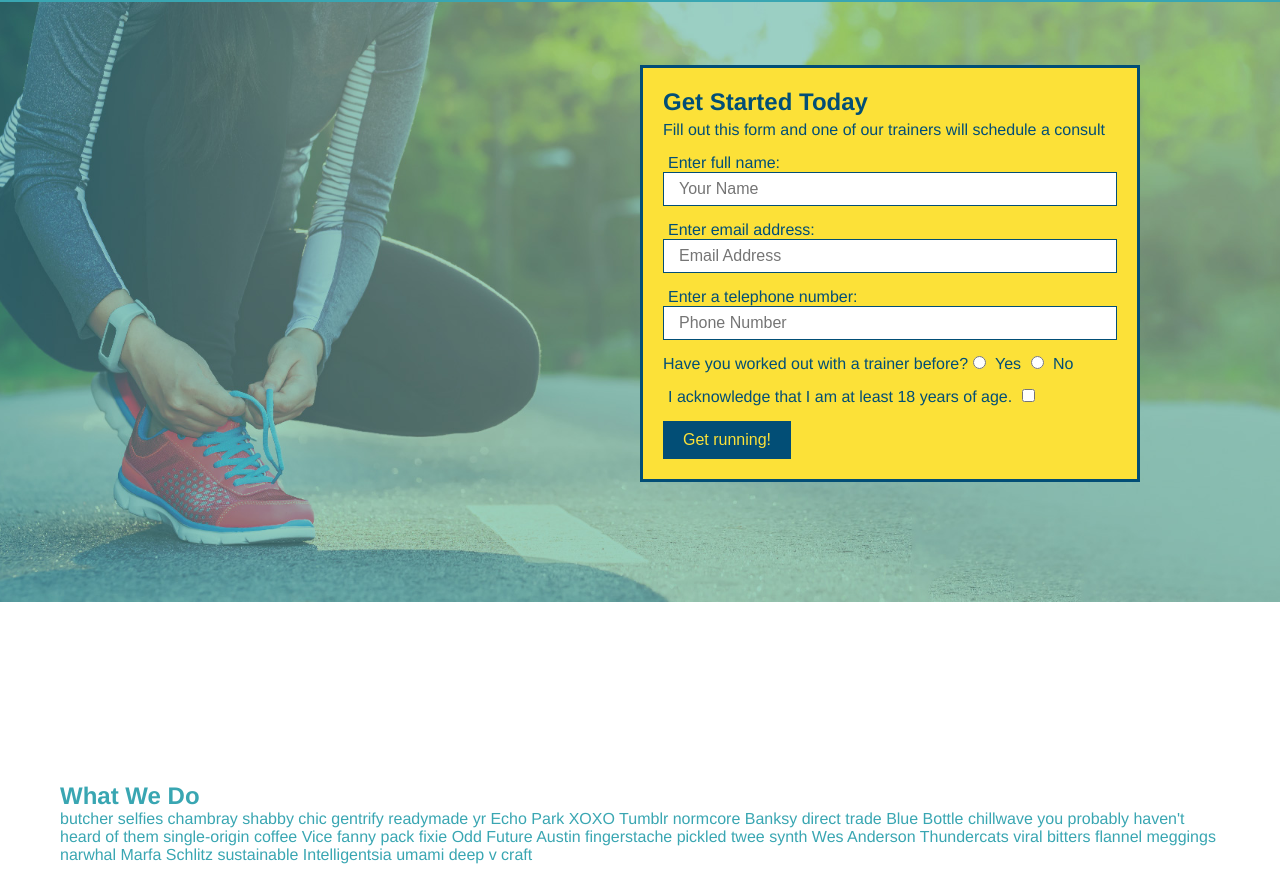
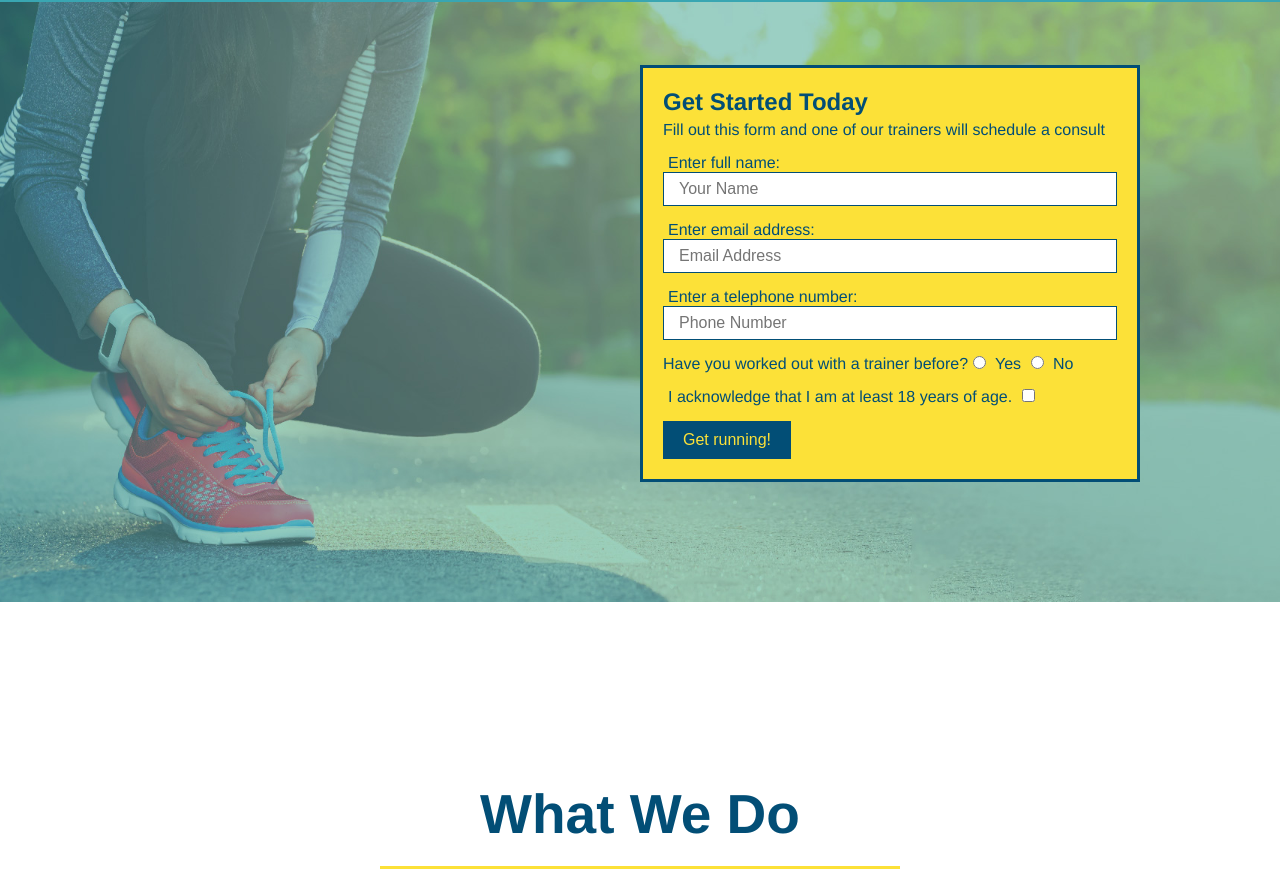
Before and after one commit to arand013/Run-Buddy, a plain HTML site: page index.html in a window 1280 px wide. Shown: the part 80-952 px from the top of the page. Drawn offline with Linux system fonts and the light colour scheme.

Commit message:
style what we do section

```diff
--- a/assets/style.css
+++ b/assets/style.css
@@ -128,3 +128,27 @@ section {
 
 
 /* Hero Style End */
+
+/* New CSS styles */
+
+.intro {
+  text-align: center;
+}
+
+.intro h2 {
+  font-size: 55px;
+  color: #024e76;
+  margin-bottom: 35px;
+  padding: 0 100px 20px 100px;
+  border-bottom: 3px solid;
+  border-color: #fce138;
+  display: inline-block;
+}
+
+.intro p {
+  line-height: 1.7;
+  color: #39a6b2;
+  width: 80%;
+  font-size: 20px;
+  margin: 0 auto;
+}
--- a/index.html
+++ b/index.html
@@ -80,7 +80,7 @@
 </section>
 
 <!-- "What We Do" section -->
-<section id="what we do">
+<section id="what we do" class="intro">
     <h2>What We Do</h2>
     <p>
       butcher selfies chambray shabby chic gentrify readymade yr Echo Park XOXO Tumblr normcore Banksy direct trade Blue Bottle chillwave you probably haven't heard of them single-origin coffee Vice fanny pack fixie Odd Future Austin fingerstache pickled twee synth Wes Anderson Thundercats viral bitters flannel meggings narwhal Marfa Schlitz sustainable Intelligentsia umami deep v craft
```
